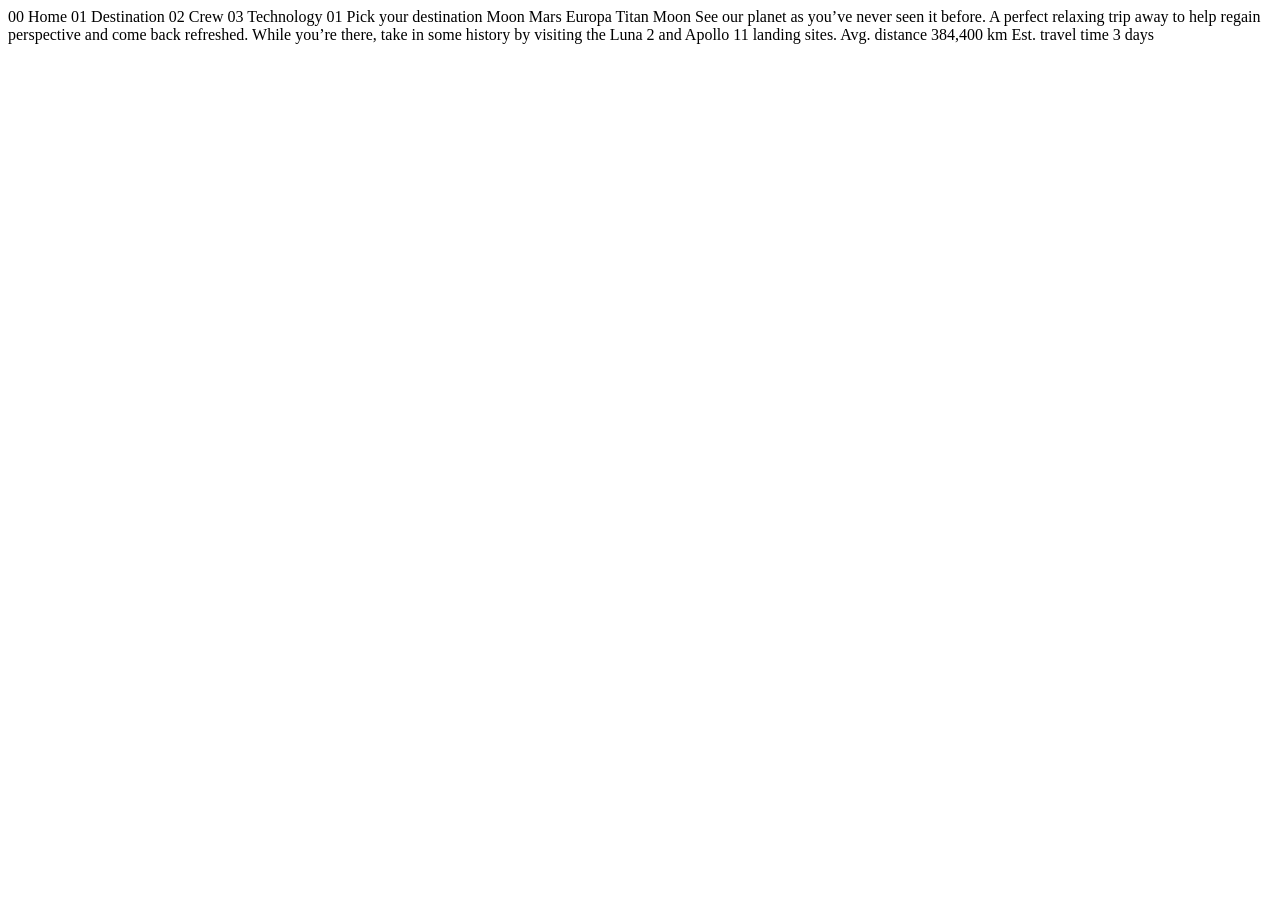
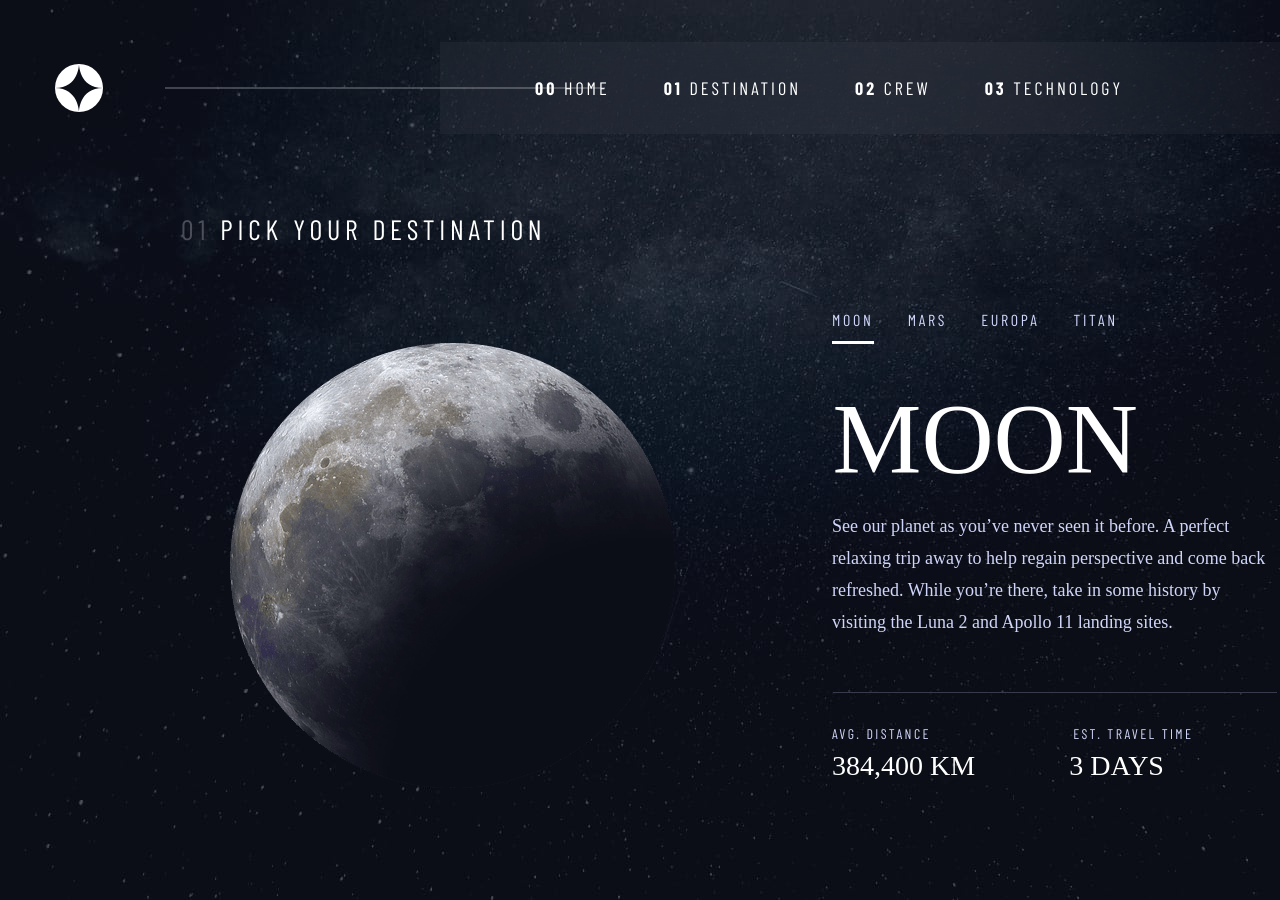
Before and after one commit to Leandro-Pinho/Space-turism, a plain HTML site: page starter-code/destination-moon.html in a window 1280 px wide. Before the commit the page ends 800 px from the top, so only its background shows below. Drawn offline with nearby package versions, Linux system fonts and the light colour scheme; a web font is replaced by a local one.

Commit message:
adicionando a page destination e suas funcionalidades

```diff
--- a/starter-code/destination-moon.html
+++ b/starter-code/destination-moon.html
@@ -1,37 +1,151 @@
 <!DOCTYPE html>
 <html lang="en">
+
 <head>
   <meta charset="UTF-8">
   <meta name="viewport" content="width=device-width, initial-scale=1.0">
 
   <link rel="icon" type="image/png" sizes="32x32" href="./assets/favicon-32x32.png">
-
+  <link rel="stylesheet" href="destination.css">
   <title>Frontend Mentor | Space tourism website</title>
 </head>
+
 <body>
+  <header class="navbar">
+    <img src="assets/home/logo.svg" alt="logo">
+    <img class="line" src="assets/home/line.svg" alt="line">
+    <ul>
+      <li><a href="#"><span>00</span> Home</a></li>
+      <li><a href="#"><span>01</span> Destination</a></li>
+      <li><a href="#"><span>02</span> Crew</a></li>
+      <li><a href="#"><span>03</span> Technology</a></li>
+    </ul>
+  </header>
 
-  00 Home
-  01 Destination
-  02 Crew
-  03 Technology
+  <main>
+    <section class="links">
+      <ul>
+        <li><a href="#" class="tab-links active-link" onclick="opentab('moon')">Moon</a></li>
+        <li><a href="#" class="tab-links" onclick="opentab('mars')">Mars</a></li>
+        <li><a href="#" class="tab-links" onclick="opentab('europa')">Europa</a></li>
+        <li><a href="#" class="tab-links" onclick="opentab('titan')">Titan</a></li>
+      </ul>
+    </section>
+    <section class="tab-content active-tab" id="moon">
+      <section class="title-destination">
+        <h2><span>01</span> Pick your destination</h2>
+        <img src="assets/destination/image-moon.png" alt="planet">
+      </section>
 
-  01 Pick your destination
+      <section class="place-description">
+        <h1>Moon</h1>
+        <p>
+          See our planet as you’ve never seen it before. A perfect relaxing trip away to help
+          regain perspective and come back refreshed. While you’re there, take in some history
+          by visiting the Luna 2 and Apollo 11 landing sites.
+        </p>
+        <span id="line"></span>
+        <div>
+          <div class="travel-description">
+            <h4>Avg. distance</h4>
+            <h3>384,400 km</h3>
+          </div>
+          <div class="travel-time">
+            <h4>Est. travel time</h4>
+            <h3>3 days</h3>
+          </div>
+        </div>
+      </section>
+    </section>
 
-  Moon
-  Mars
-  Europa
-  Titan
+    <!-- section mars -->
+    <section class="tab-content" id="mars">
+      <section class="title-destination">
+        <h2><span>01</span> Pick your destination</h2>
+        <img src="assets/destination/image-mars.png" alt="planet">
+      </section>
+      <section class="place-description">
+        <h1>Mars</h1>
+        <p>
+          Don’t forget to pack your hiking boots. You’ll need them to tackle Olympus Mons,
+          the tallest planetary mountain in our solar system. It’s two and a half times
+          the size of Everest!
+        </p>
 
-  Moon
+        <span id="line"></span>
+        <div>
+          <div class="travel-description">
+            <h4>Avg. distance</h4>
+            <h3>225 mil. km</h3>
+          </div>
+          <div class="travel-time">
+            <h4>Est. travel time</h4>
+            <h3 id="mars">9 months</h3>
+          </div>
+        </div>
+      </section>
+    </section>
 
-  See our planet as you’ve never seen it before. A perfect relaxing trip away to help
-  regain perspective and come back refreshed. While you’re there, take in some history
-  by visiting the Luna 2 and Apollo 11 landing sites.
+    <!-- section europa -->
+    <section class="tab-content" id="europa">
+      <section class="title-destination">
+        <h2><span>01</span> Pick your destination</h2>
+        <img src="assets/destination/image-europa.png" alt="planet">
+      </section>
+      <section class="place-description">
+        <h1>Europa</h1>
+        <p>
+          The smallest of the four Galilean moons orbiting Jupiter, Europa is a
+          winter lover’s dream. With an icy surface, it’s perfect for a bit of
+          ice skating, curling, hockey, or simple relaxation in your snug
+          wintery cabin.
+        </p>
 
-  Avg. distance
-  384,400 km
+        <span id="line"></span>
+        <div>
+          <div class="travel-description">
+            <h4>Avg. distance</h4>
+            <h3>628 mil. km</h3>
+          </div>
+          <div class="travel-time">
+            <h4>Est. travel time</h4>
+            <h3 id="europa">3 years</h3>
+          </div>
+        </div>
+      </section>
+    </section>
 
-  Est. travel time
-  3 days
+    <!-- section titan -->
+    <section class="tab-content" id="titan">
+      <section class="title-destination">
+        <h2><span>01</span> Pick your destination</h2>
+        <img src="assets/destination/image-titan.png" alt="planet">
+      </section>
+      <section class="place-description">
+        <h1>Titan</h1>
+        <p>
+          The only moon known to have a dense atmosphere other than Earth, Titan
+          is a home away from home (just a few hundred degrees colder!). As a
+          bonus, you get striking views of the Rings of Saturn.
+        </p>
+
+        <span id="line"></span>
+        <div>
+          <div class="travel-description">
+            <h4>Avg. distance</h4>
+            <h3>1.6 bil. km</h3>
+          </div>
+          <div class="travel-time">
+            <h4>Est. travel time</h4>
+            <h3 id="titan">7 years</h3>
+          </div>
+        </div>
+      </section>
+    </section>
+
+  </main>
+
+  <script src="destination.js"></script>
 </body>
+
 </html>
--- /dev/null
+++ b/starter-code/destination.css
@@ -0,0 +1,387 @@
+@import url('https://fonts.googleapis.com/css2?family=Barlow+Condensed:ital,wght@0,400;0,700;0,900;1,600&family=Bellefair&display=swap');
+
+* {
+    margin: 0;
+    padding: 0;
+    box-sizing: border-box;
+    /* font-family: 'Barlow Condensed', sans-serif;
+    font-family: 'Bellefair', serif;*/
+}
+
+:root {
+    --clr-black: hsl(230, 35%, 7%);
+    --clr-purple: hsl(231, 77%, 90%);
+    --clr-bege: hsl(0, 0%, 100%)
+}
+
+body {
+    display: block;
+    background: url(assets/destination/background-destination-desktop.jpg);
+    background-size: cover;
+    width: 100%;
+    height: 900px;
+    justify-content: center;
+
+}
+
+.navbar {
+    display: flex;
+    width: 100%;
+    justify-content: space-between;
+    align-items: center;
+}
+
+.navbar img {
+    margin: 64px 55px;
+}
+
+.navbar .line {
+    position: absolute;
+    width: 475px;
+    left: 110px;
+    z-index: 1;
+}
+
+.navbar ul {
+    list-style: none;
+    width: 930px;
+    padding-left: 80px;
+    background: rgba(255, 255, 255, 0.04);
+    backdrop-filter: blur(40.7742px);
+    /* Note: backdrop-filter has minim */
+}
+
+.navbar li {
+    display: inline-block;
+    margin: 35px 35px;
+}
+
+.navbar ul li a span {
+    font-weight: 700;
+}
+
+.navbar ul li a {
+    font-family: 'Barlow Condensed', sans-serif;
+    position: relative;
+    text-decoration: none;
+    color: #ffffff;
+    text-transform: uppercase;
+    letter-spacing: 3px;
+    font-size: 18px;
+}
+
+.navbar ul li a::after {
+    content: '';
+    width: 0;
+    height: 4px;
+    background: #edebeb;
+    position: absolute;
+    left: 0;
+    bottom: -35px;
+    transition: 0.5s ease;
+}
+
+.navbar ul li a:hover::after {
+    width: 100%;
+}
+
+@media only screen and (max-width: 1440px) {
+    .navbar ul {
+        width: 840px;
+        padding-left: 70px;
+    }
+
+    .navbar .line {
+        width: 440px;
+    }
+
+    .navbar li {
+        margin: 35px 25px;
+    }
+}
+
+/* ------------ main --------------- */
+
+.title-destination h2 {
+    position: absolute;
+    height: 34px;
+    left: 14.14%;
+    right: 1.57%;
+    top: 212px;
+
+    font-family: 'Barlow Condensed';
+    font-style: normal;
+    font-weight: 400;
+    font-size: 28px;
+    line-height: 34px;
+    /* identical to box height */
+
+    letter-spacing: 4.725px;
+    text-transform: uppercase;
+
+    color: #FFFFFF;
+}
+
+.title-destination span {
+    letter-spacing: 4.725px;
+
+    color: #FFFFFF;
+
+    mix-blend-mode: normal;
+    opacity: 0.25;
+}
+
+.title-destination img {
+    position: absolute;
+
+    left: 230px;
+    top: 343px;
+}
+
+/* ------------- place description ------------- */
+
+.place-description {
+    position: absolute;
+    width: 445px;
+    height: 472px;
+    left: 832px;
+    top: 310px;
+}
+
+.links ul {
+    position: absolute;
+    list-style: none;
+    text-transform: uppercase;
+    left: 832px;
+    top: 310px;
+    z-index: 10;
+}
+
+.links li {
+    display: inline-block;
+    justify-content: space-between;
+    padding-right: 30px;
+}
+
+.links ul li a {
+    position: relative;
+    height: 19px;
+    left: 0;
+    right: 1.4%;
+    top: calc(50% - 19px/2 - 7.5px);
+
+    font-family: 'Barlow Condensed';
+    font-style: normal;
+    font-weight: 400;
+    font-size: 16px;
+    line-height: 19px;
+    letter-spacing: 2.7px;
+    text-decoration: none;
+
+    color: #D0D6F9;
+}
+
+.links ul li a::after {
+    content: '';
+    width: 0;
+    height: 3px;
+    background: #888787;
+    position: absolute;
+    left: 0;
+    bottom: -15px;
+    transition: 0.5s ease;
+}
+
+.links ul li a:hover::after {
+    width: 100%;
+}
+
+.links .active-link::after {
+    width: 100%;
+    background: #ffffff;
+}
+
+.tab-content {
+    display: none;
+}
+
+.tab-content.active-tab {
+    display: block;
+}
+
+.place-description h1 {
+    position: absolute;
+    height: 115px;
+    left: 0.11%;
+    right: 25.06%;
+    top: calc(50% - 115px/2 - 107.5px);
+
+    font-family: 'Bellefair';
+    font-style: normal;
+    font-weight: 400;
+    font-size: 100px;
+    line-height: 115px;
+    text-transform: uppercase;
+    /* identical to box height */
+
+
+    color: #FFFFFF;
+}
+
+.place-description p {
+    position: absolute;
+    height: 128px;
+    left: 0%;
+    right: 0.22%;
+    top: calc(50% - 128px/2 + 28px);
+
+    font-family: 'Barlow';
+    font-style: normal;
+    font-weight: 400;
+    font-size: 18px;
+    line-height: 32px;
+    /* or 178% */
+
+
+    color: #D0D6F9;
+}
+
+.place-description #line {
+    position: absolute;
+    left: 0.22%;
+    right: 0%;
+    top: 80.93%;
+    bottom: 18.86%;
+
+    background: #383B4B;
+}
+
+.travel-description h4 {
+    position: absolute;
+    height: 17px;
+    left: 0%;
+    right: 32.17%;
+    bottom: 40px;
+
+    font-family: 'Barlow Condensed';
+    font-style: normal;
+    font-weight: 400;
+    font-size: 14px;
+    line-height: 17px;
+    /* identical to box height */
+
+    letter-spacing: 2.3625px;
+    text-transform: uppercase;
+
+    color: #D0D6F9;
+}
+
+.travel-description h3 {
+    position: absolute;
+    height: 32px;
+    left: 0%;
+    right: 0%;
+    bottom: 0px;
+
+    font-family: 'Bellefair';
+    font-style: normal;
+    font-weight: 400;
+    font-size: 28px;
+    line-height: 32px;
+    /* identical to box height */
+
+    text-transform: uppercase;
+
+    color: #FFFFFF;
+}
+
+.travel-time h4 {
+    position: absolute;
+    height: 17px;
+    right: 18.8%;
+    bottom: 40px;
+
+    font-family: 'Barlow Condensed';
+    font-style: normal;
+    font-weight: 400;
+    font-size: 14px;
+    line-height: 17px;
+    /* identical to box height */
+
+    letter-spacing: 2.3625px;
+    text-transform: uppercase;
+
+    color: #D0D6F9;
+}
+
+.travel-time h3 {
+    position: absolute;
+    height: 32px;
+    right: 25.41%;
+    bottom: 0;
+
+    font-family: 'Bellefair';
+    font-style: normal;
+    font-weight: 400;
+    font-size: 28px;
+    line-height: 32px;
+    /* identical to box height */
+
+    text-transform: uppercase;
+
+    color: #FFFFFF;
+}
+
+.travel-time #mars {
+    position: absolute;
+    height: 32px;
+    right: 14%;
+    bottom: 0;
+
+    font-family: 'Bellefair';
+    font-style: normal;
+    font-weight: 400;
+    font-size: 28px;
+    line-height: 32px;
+    /* identical to box height */
+
+    text-transform: uppercase;
+
+    color: #FFFFFF;
+}
+
+.travel-time #europa {
+    position: absolute;
+    height: 32px;
+    right: 23%;
+    bottom: 0;
+
+    font-family: 'Bellefair';
+    font-style: normal;
+    font-weight: 400;
+    font-size: 28px;
+    line-height: 32px;
+    /* identical to box height */
+
+    text-transform: uppercase;
+
+    color: #FFFFFF;
+}
+
+.travel-time #titan {
+    position: absolute;
+    height: 32px;
+    right: 23%;
+    bottom: 0;
+
+    font-family: 'Bellefair';
+    font-style: normal;
+    font-weight: 400;
+    font-size: 28px;
+    line-height: 32px;
+    /* identical to box height */
+
+    text-transform: uppercase;
+
+    color: #FFFFFF;
+}
--- /dev/null
+++ b/starter-code/destination.js
@@ -0,0 +1,13 @@
+var tablinks = document.getElementsByClassName("tab-links");
+var tabcontents = document.getElementsByClassName("tab-content");
+
+function opentab(tabname) {
+    for (tablink of tablinks) {
+        tablink.classList.remove("active-link");
+    }
+    for (tabcontent of tabcontents) {
+        tabcontent.classList.remove("active-tab");
+    }
+    event.currentTarget.classList.add("active-link");
+    document.getElementById(tabname).classList.add("active-tab");
+}
--- a/starter-code/home.css
+++ b/starter-code/home.css
@@ -17,7 +17,8 @@
 body {
     display: block;
     background: url(assets/home/background-home-desktop.jpg);
-    width: 1440px;
+    background-size: cover;
+    width: 100%;
     height: 900px;
     justify-content: center;
 
@@ -36,13 +37,15 @@ body {
 
 .navbar .line {
     position: absolute;
+    width: 475px;
     left: 110px;
     z-index: 1;
 }
 
 .navbar ul {
     list-style: none;
-    padding: 0 120px 0 100px;
+    width: 930px;
+    padding-left: 80px;
     background: rgba(255, 255, 255, 0.04);
     backdrop-filter: blur(40.7742px);
     /* Note: backdrop-filter has minim */
@@ -50,7 +53,7 @@ body {
 
 .navbar li {
     display: inline-block;
-    margin: 35px 25px;
+    margin: 35px 35px;
 }
 
 .navbar ul li a span {
@@ -82,6 +85,21 @@ body {
     width: 100%;
 }
 
+@media only screen and (max-width: 1440px) {
+    .navbar ul {
+        width: 840px;
+        padding-left: 70px;
+    }
+    .navbar .line {
+        width: 440px;
+    }
+    .navbar li {
+        margin: 35px 25px;
+    }
+}
+
+/* ------------- description ----------------*/
+
 .description {
     position: absolute;
     width: 450px;
@@ -91,7 +109,7 @@ body {
 }
 
 .description h2 {
-    position: absolute;
+    position: relative;
     height: 34px;
     left: 0.11%;
     right: 15.67%;
@@ -110,7 +128,7 @@ body {
 }
 
 .description h1 {
-    position: absolute;
+    position: relative;
     height: 172px;
     left: -2%;
     right: 1.11%;
@@ -149,7 +167,7 @@ body {
 
 .btn-explore button {
     position: absolute;
-    left: 1001px;
+    right: 180px;
     top: 495px;
     width: 275px;
     height: 275px;
```
